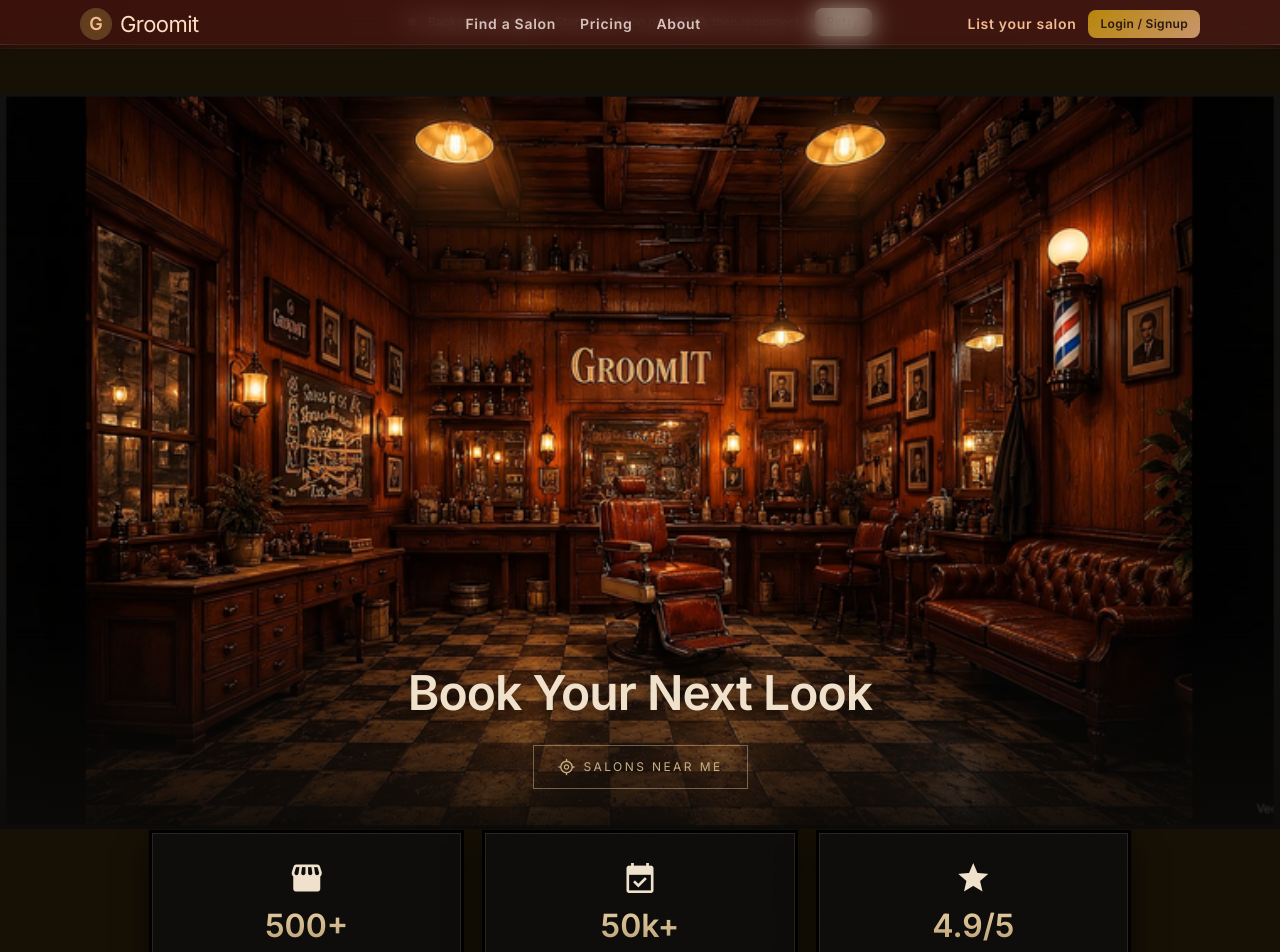
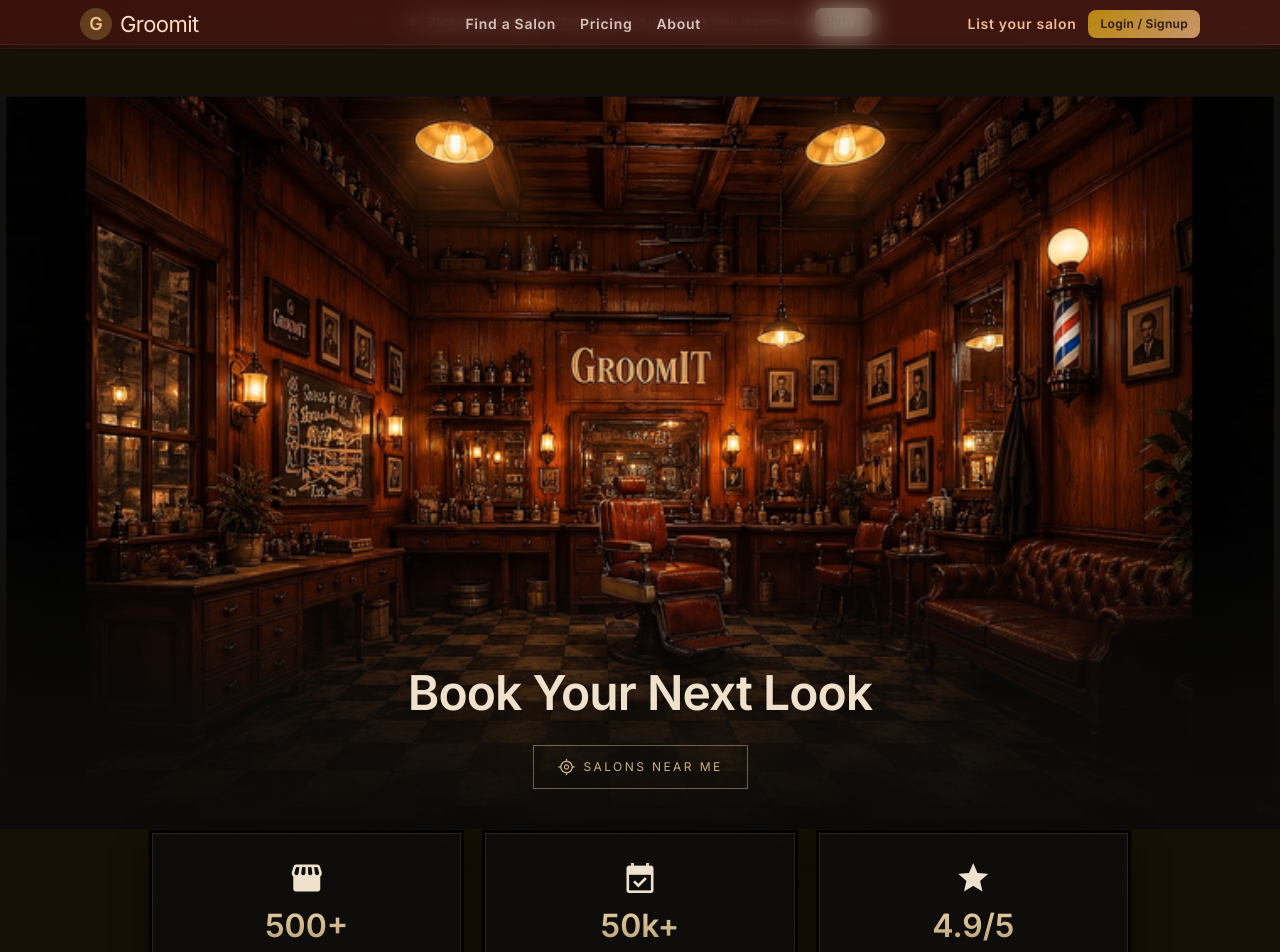
Before and after one commit to Tushargg1/hairsaloon, a React (Vite) app in the folder frontend/: page / in a window 1280 px wide. Shown: the top 952 px of the page. Built offline with nearby package versions, Linux system fonts and the light colour scheme; no server answers.

Commit message:
Darken the video bottom fade

```diff
--- a/frontend/src/index.css
+++ b/frontend/src/index.css
@@ -108,9 +108,12 @@
   }
   /* Light dark gradient only on the bottom of the video, so it meets the blend below. */
   .hero-bottom-fade {
-    height: 30%;
+    height: 42%;
     pointer-events: none;
-    background: linear-gradient(to top, rgba(12, 11, 9, 0.85) 0%, transparent 100%);
+    background: linear-gradient(to top,
+      #0c0b09 0%,
+      rgba(12, 11, 9, 0.85) 35%,
+      transparent 100%);
   }
 
   /* The seam is handled *below* the video: the top of the content area carries the
```
